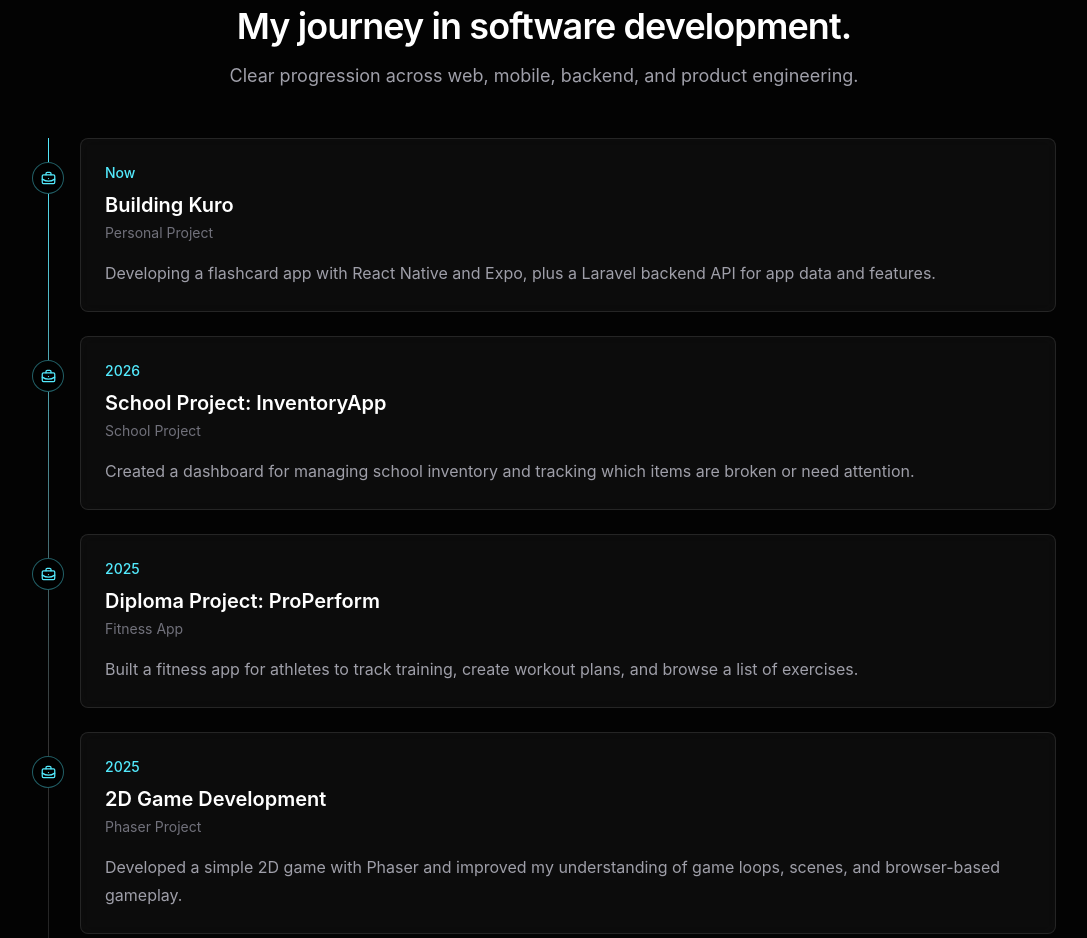
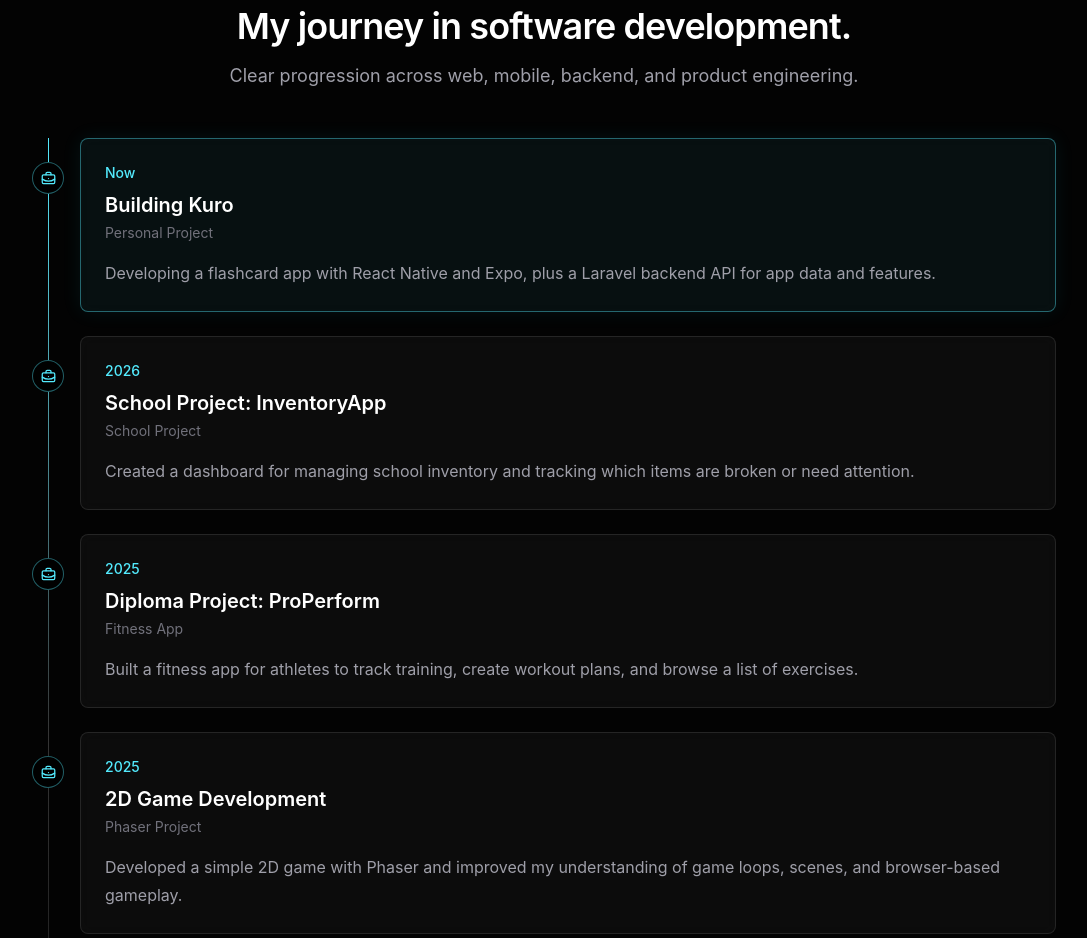
Before and after one commit to cankie7474/portfolio-cankie7474, a Next.js app: page / in a window 1280 px wide. Shown: the part 2340-3278 px from the top of the page, without its empty margins (96-1183 px from the left). Built offline with nearby package versions, Linux system fonts and the light colour scheme; no server answers.

Commit message:
fix(experience): highlight current timeline entry

```diff
--- a/components/Experience.tsx
+++ b/components/Experience.tsx
@@ -17,7 +17,9 @@
           <div className="absolute left-4 top-0 hidden h-full w-px bg-linear-to-b from-cyan-300 via-white/20 to-transparent sm:block" />
 
           <div className="space-y-6">
-            {experience.map((item) => (
+            {experience.map((item, index) => {
+              const isCurrent = index === 0;
+              return (
                 <div
                   key={`${item.company}-${item.period}`}
                   className="relative sm:pl-12"
@@ -25,7 +27,13 @@
                   <div className="absolute left-0 top-6 hidden size-8 items-center justify-center rounded-full border border-cyan-300/40 bg-black text-cyan-300 sm:flex">
                     <BriefcaseBusiness size={15} />
                   </div>
-                <div className="rounded-lg border border-white/10 bg-white/4 p-6 backdrop-blur transition hover:border-cyan-300/35 hover:bg-white/[0.07]">
+                  <div
+                    className={`rounded-lg border p-6 backdrop-blur transition hover:border-cyan-300/35 hover:bg-white/[0.07] ${
+                      isCurrent
+                        ? "border-cyan-300/40 bg-cyan-300/6 shadow-[0_0_20px_rgba(34,211,238,0.08)]"
+                        : "border-white/10 bg-white/4"
+                    }`}
+                  >
                     <p className="text-sm font-medium text-cyan-300">
                       {item.period}
                     </p>
@@ -38,7 +46,8 @@
                     </p>
                   </div>
                 </div>
-            ))}
+              );
+            })}
           </div>
         </div>
       </div>
```
Lines whose indentation alone changed are shown as unchanged.
